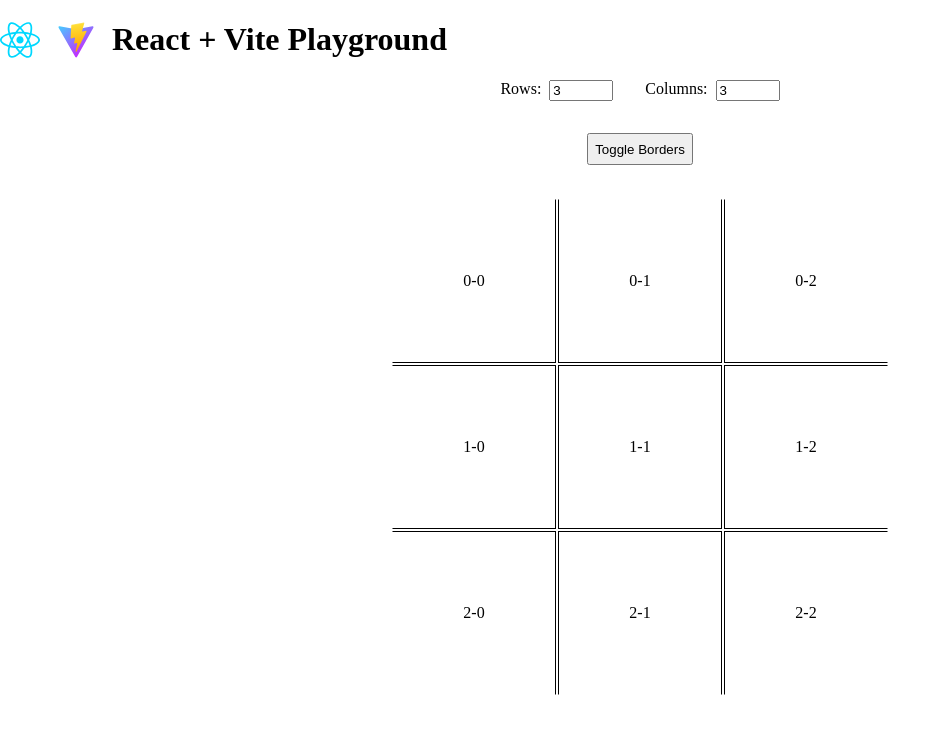
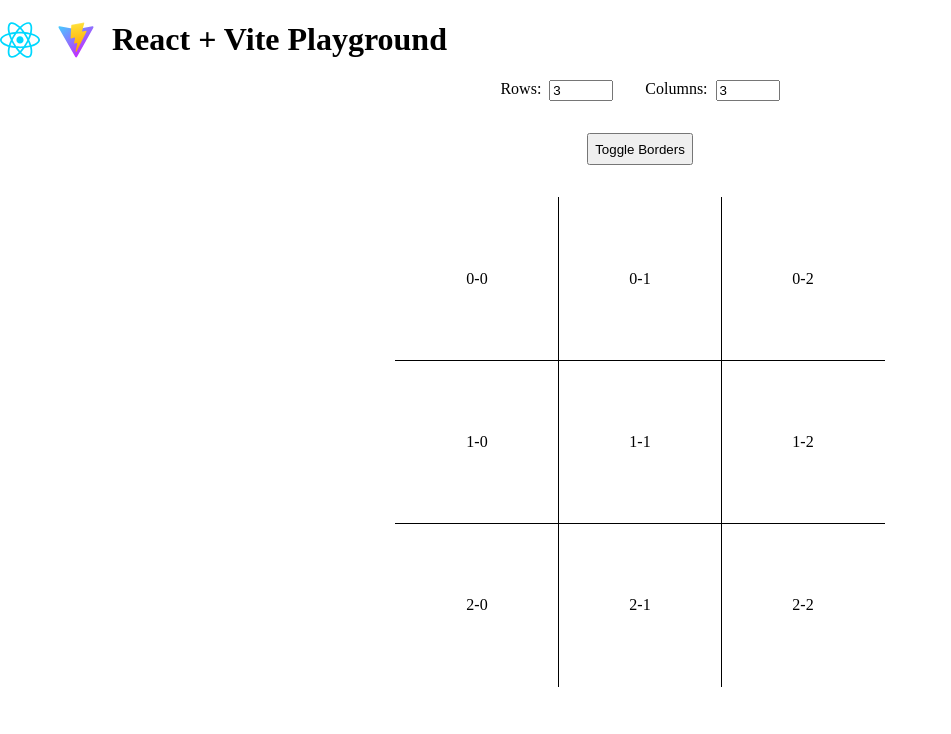
Before and after one commit to rookie2675/vite-react-demo, a React (Vite) app: page /table in a window 1280 px wide. Shown: the top 734 px of the page, without its empty margins (0-951 px from the left). Built offline with nearby package versions, Linux system fonts and the light colour scheme.

Commit message:
Added border-collapse property to the table component CSS

```diff
--- a/src/components/Tables/TableComponent.module.css
+++ b/src/components/Tables/TableComponent.module.css
@@ -23,6 +23,10 @@
     border: 1px solid black;
 }
 
+.table {
+    border-collapse: collapse;
+}
+
 /* Remove outer borders when toggle is active */
 .table.removeBorders tr:first-child td {
     border-top-color: transparent;
```
